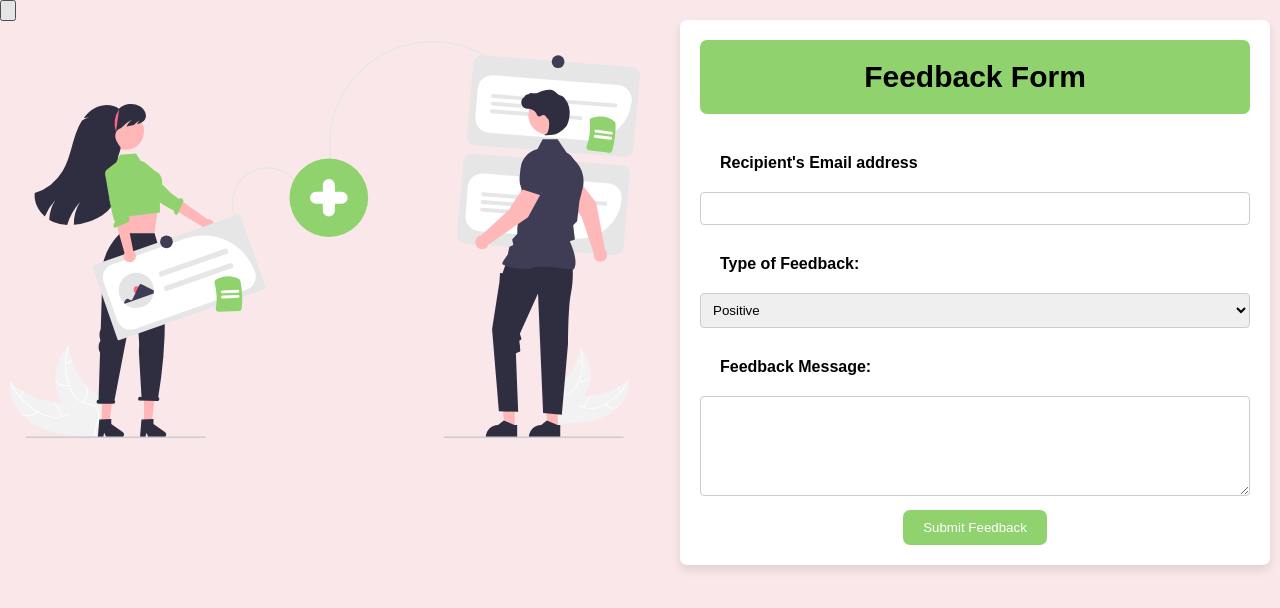
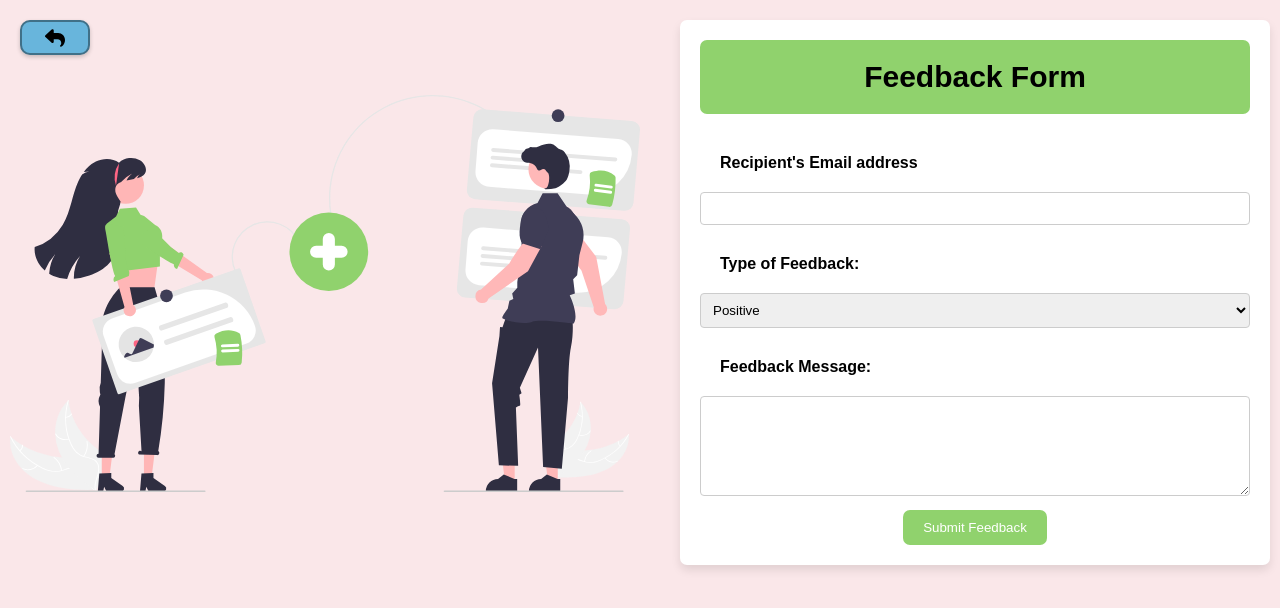
Before and after one commit to LunarrPhase/Staff-Relations-Managment, a website with bundled scripts: page src/feedback.html in a window 1280 px wide. Built offline with nearby package versions, Linux system fonts and the light colour scheme.

Commit message:
Update feedback.css

```diff
--- a/src/feedback.css
+++ b/src/feedback.css
@@ -144,3 +144,25 @@ input[type="submit"]:hover {
     text-decoration: none;
     cursor: pointer;
   }
+
+.back-button {
+    margin: 20px;
+    width: 70px;
+    height: 35px;
+    cursor: pointer;
+    border-radius: 10px;
+    background-color: #68b5dc;
+    border: 2px solid #407088;
+    box-shadow: 0 2px 4px rgba(0, 0, 0, 0.2);
+}
+
+.back-icon{
+    width: 20px;
+    height: 30px;
+    color: #fff;
+}
+
+
+.back-button:hover{
+    background-color: #39647A;
+}
```
